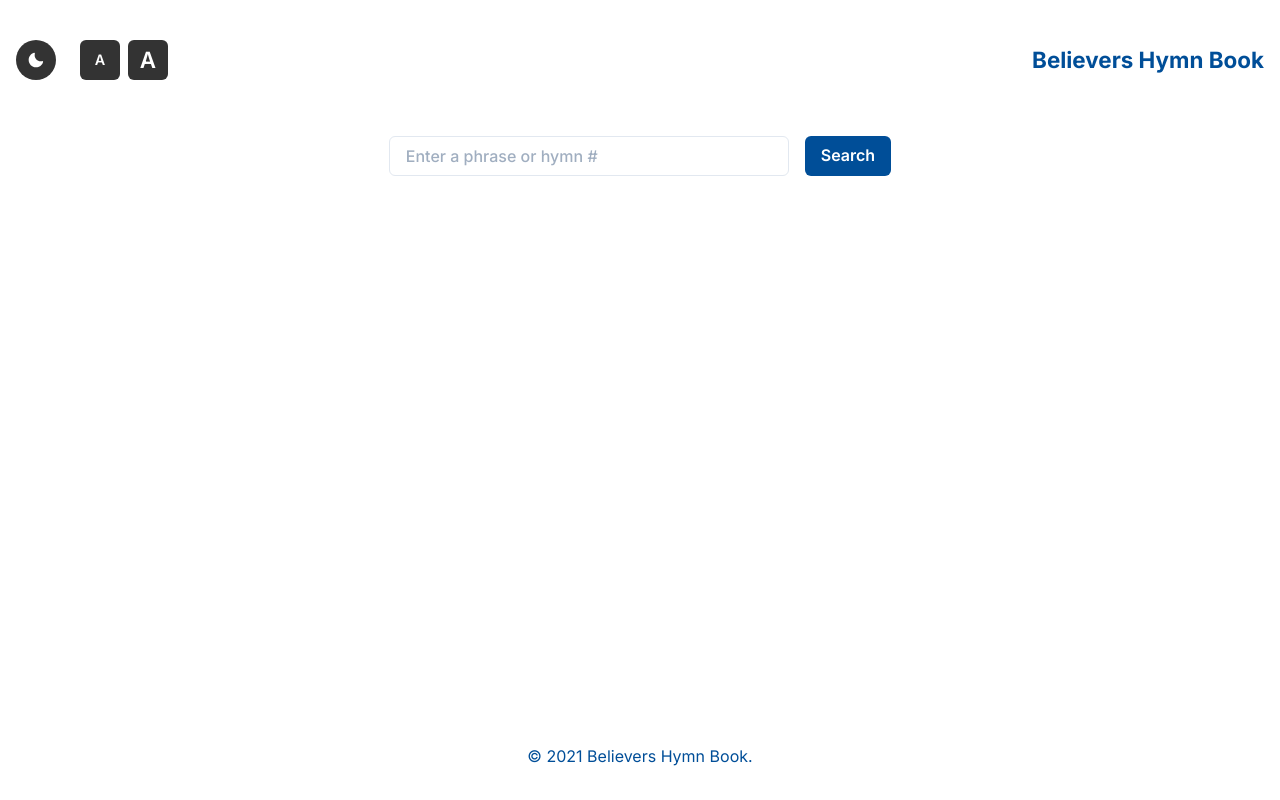
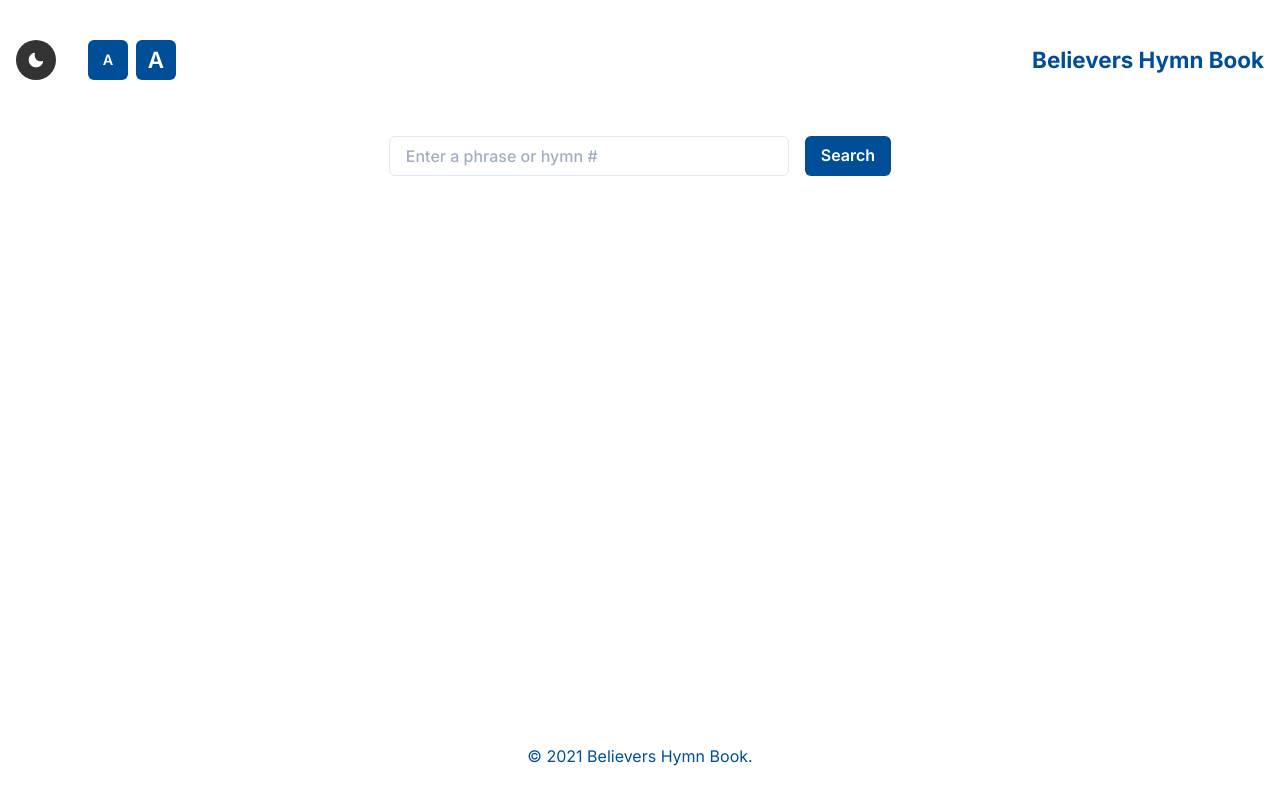
Before and after one commit to fillingthemoon/bhb, a Next.js app: page / in a window 1280 px wide. Built offline with nearby package versions, Linux system fonts and the light colour scheme.

Commit message:
space buttons out more

```diff
--- a/pages/index.js
+++ b/pages/index.js
@@ -64,7 +64,7 @@ const Home = () => {
         <title>Believers Hymn Book</title>
       </Head>
       <Flex mb={14} justify={'space-between'} align="center">
-        <HStack spacing={6}>
+        <HStack spacing={8}>
           <IconButton
             onClick={toggleColorMode}
             colorScheme={colorMode === 'light' ? 'black' : 'yellow'}
@@ -74,12 +74,12 @@ const Home = () => {
           <HStack spacing={2}>
             <IconButton
               onClick={reduceSongFontSize}
-              colorScheme={colorMode === 'light' ? 'black' : 'primary'}
+              colorScheme={'primary'}
               icon={<Box fontSize="0.9rem">A</Box>}
             />
             <IconButton
               onClick={increaseSongFontSize}
-              colorScheme={colorMode === 'light' ? 'black' : 'primary'}
+              colorScheme={'primary'}
               icon={<Box fontSize="1.4rem">A</Box>}
             />
           </HStack>
```
